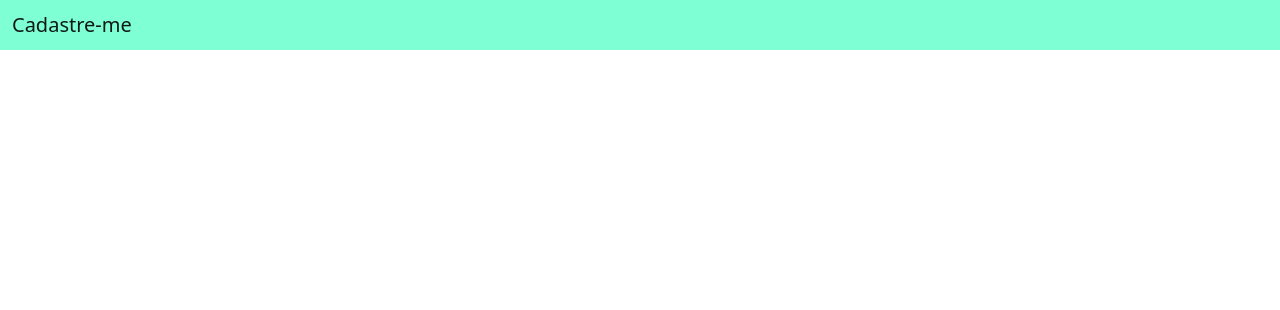
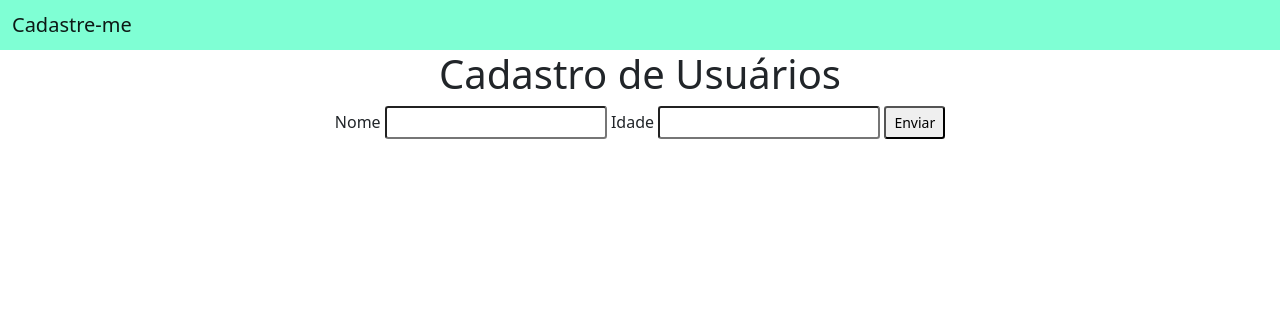
Before and after one commit to thiagorocco/django, a Django app: page / in a window 1280 px wide. Shown: the top 310 px of the page. Run offline with Django 4.2, Linux system fonts and the light colour scheme.

Commit message:
Inserido form para cadastro de usuarios em home.html

```diff
--- a/cadastrousuarios/app_cad_usuarios/templates/usuarios/home.html
+++ b/cadastrousuarios/app_cad_usuarios/templates/usuarios/home.html
@@ -1,32 +1,37 @@
 <!doctype html>
 <html lang="pt-br">
-  <head>
+
+<head>
     <!-- Required meta tags -->
     <meta charset="utf-8">
     <meta name="viewport" content="width=device-width, initial-scale=1">
 
     <!-- Bootstrap CSS -->
-    <link href="https://cdn.jsdelivr.net/npm/bootstrap@5.0.2/dist/css/bootstrap.min.css" rel="stylesheet" integrity="sha384-EVSTQN3/azprG1Anm3QDgpJLIm9Nao0Yz1ztcQTwFspd3yD65VohhpuuCOmLASjC" crossorigin="anonymous">
+    <link href="https://cdn.jsdelivr.net/npm/bootstrap@5.0.2/dist/css/bootstrap.min.css" rel="stylesheet"
+        integrity="sha384-EVSTQN3/azprG1Anm3QDgpJLIm9Nao0Yz1ztcQTwFspd3yD65VohhpuuCOmLASjC" crossorigin="anonymous">
 
     <title>Cadastre-me!</title>
-  </head>
-  <body>
+</head>
+
+<body>
     <!-- As a heading -->
     <nav style="background-color: aquamarine !important;" class="navbar navbar-light bg-light">
         <div class="container-fluid">
-        <span class="navbar-brand mb-0 h1">Cadastre-me</span>
+            <span class="navbar-brand mb-0 h1">Cadastre-me</span>
         </div>
     </nav>
+    <form action="{% url 'listagem_usuarios' %}" method="post">
+        <div style="text-align: center;" class="container">
+            <h1>Cadastro de Usuários</h1>
+            Nome <input name="nome" class="form-control-sm" type="text">
+            Idade <input name="idade" class="form-control-sm" type="text">
+            <button class="form-control-sm">Enviar</button>
+        </div>
+    </form>
 
-    <!-- Optional JavaScript; choose one of the two! -->
+    <script src="https://cdn.jsdelivr.net/npm/bootstrap@5.0.2/dist/js/bootstrap.bundle.min.js"
+        integrity="sha384-MrcW6ZMFYlzcLA8Nl+NtUVF0sA7MsXsP1UyJoMp4YLEuNSfAP+JcXn/tWtIaxVXM"
+        crossorigin="anonymous"></script>
+</body>
 
-    <!-- Option 1: Bootstrap Bundle with Popper -->
-    <script src="https://cdn.jsdelivr.net/npm/bootstrap@5.0.2/dist/js/bootstrap.bundle.min.js" integrity="sha384-MrcW6ZMFYlzcLA8Nl+NtUVF0sA7MsXsP1UyJoMp4YLEuNSfAP+JcXn/tWtIaxVXM" crossorigin="anonymous"></script>
-
-    <!-- Option 2: Separate Popper and Bootstrap JS -->
-    <!--
-    <script src="https://cdn.jsdelivr.net/npm/@popperjs/core@2.9.2/dist/umd/popper.min.js" integrity="sha384-IQsoLXl5PILFhosVNubq5LC7Qb9DXgDA9i+tQ8Zj3iwWAwPtgFTxbJ8NT4GN1R8p" crossorigin="anonymous"></script>
-    <script src="https://cdn.jsdelivr.net/npm/bootstrap@5.0.2/dist/js/bootstrap.min.js" integrity="sha384-cVKIPhGWiC2Al4u+LWgxfKTRIcfu0JTxR+EQDz/bgldoEyl4H0zUF0QKbrJ0EcQF" crossorigin="anonymous"></script>
-    -->
-  </body>
 </html>
```
Also changed, not shown: 1 other file.
